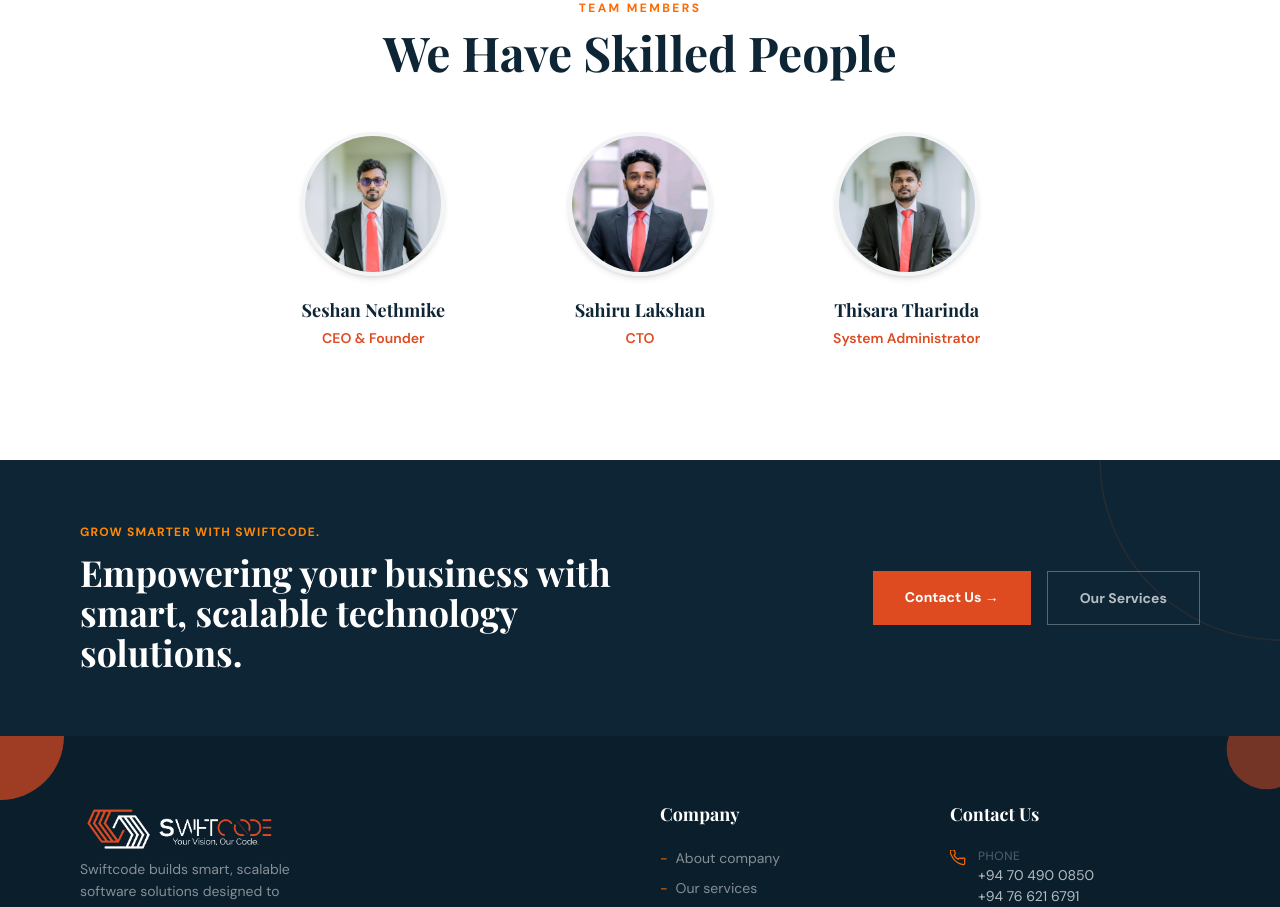
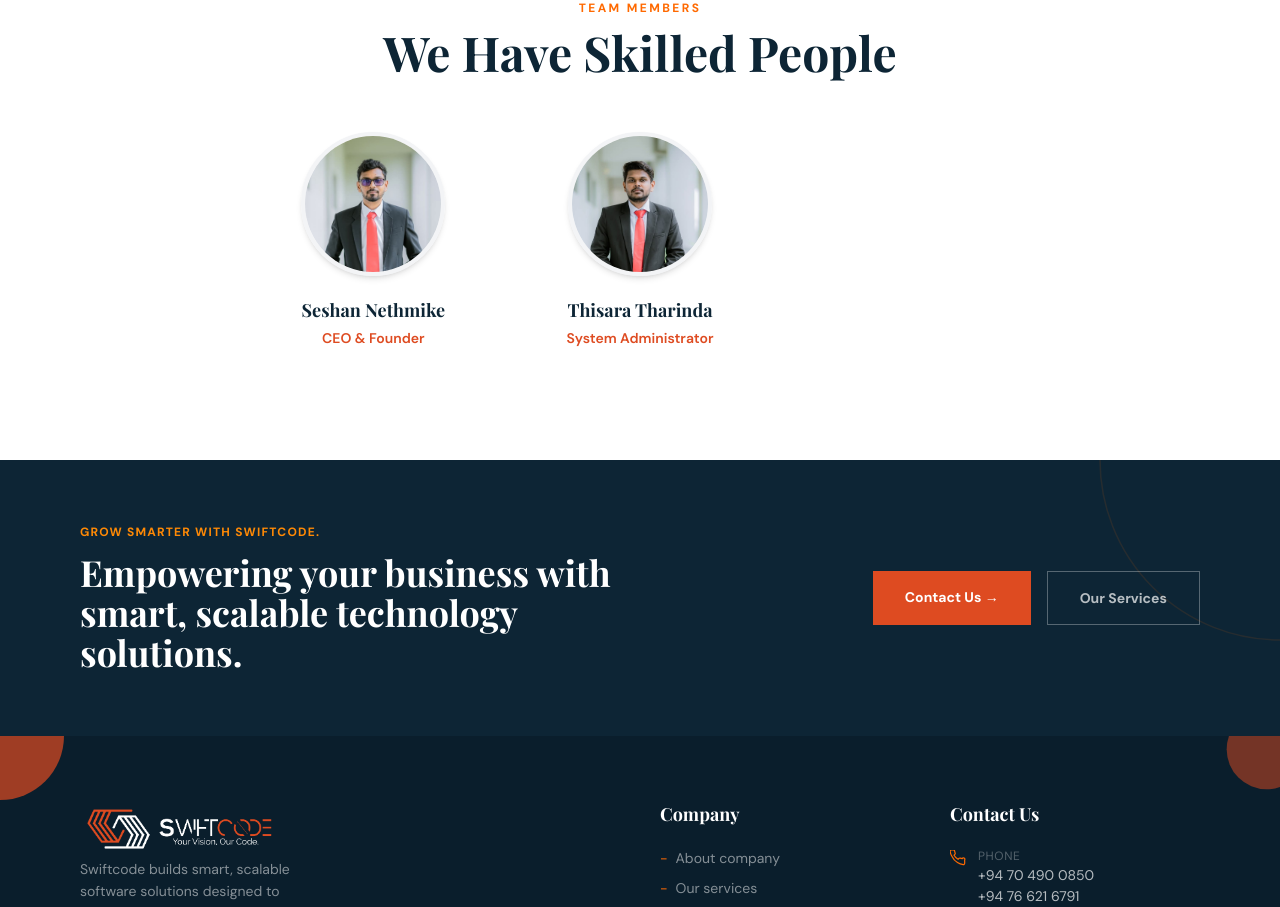
Before and after one commit to SWIFT-CODE-LK/swiftcode-web, a Next.js app: page /about in a window 1280 px wide. Shown: the part 2600-3507 px from the top of the page. Built offline with nearby package versions, Linux system fonts and the light colour scheme; a web font is replaced by a local one.

Commit message:
updated about

```diff
--- a/app/about/page.tsx
+++ b/app/about/page.tsx
@@ -29,7 +29,6 @@ const values = [
 
 const team = [
   { name: "Seshan Nethmike", role: "CEO & Founder", image: "/employees/seshan.jpeg", experience: "20+ years" },
-  { name: "Sahiru Lakshan", role: "CTO", image: "/employees/sahiru.jpeg", experience: "15+ years" },
   { name: "Thisara Tharinda", role: "System Administrator", image: "/employees/thisara.jpeg", experience: "12+ years" },
 ];
 
```
